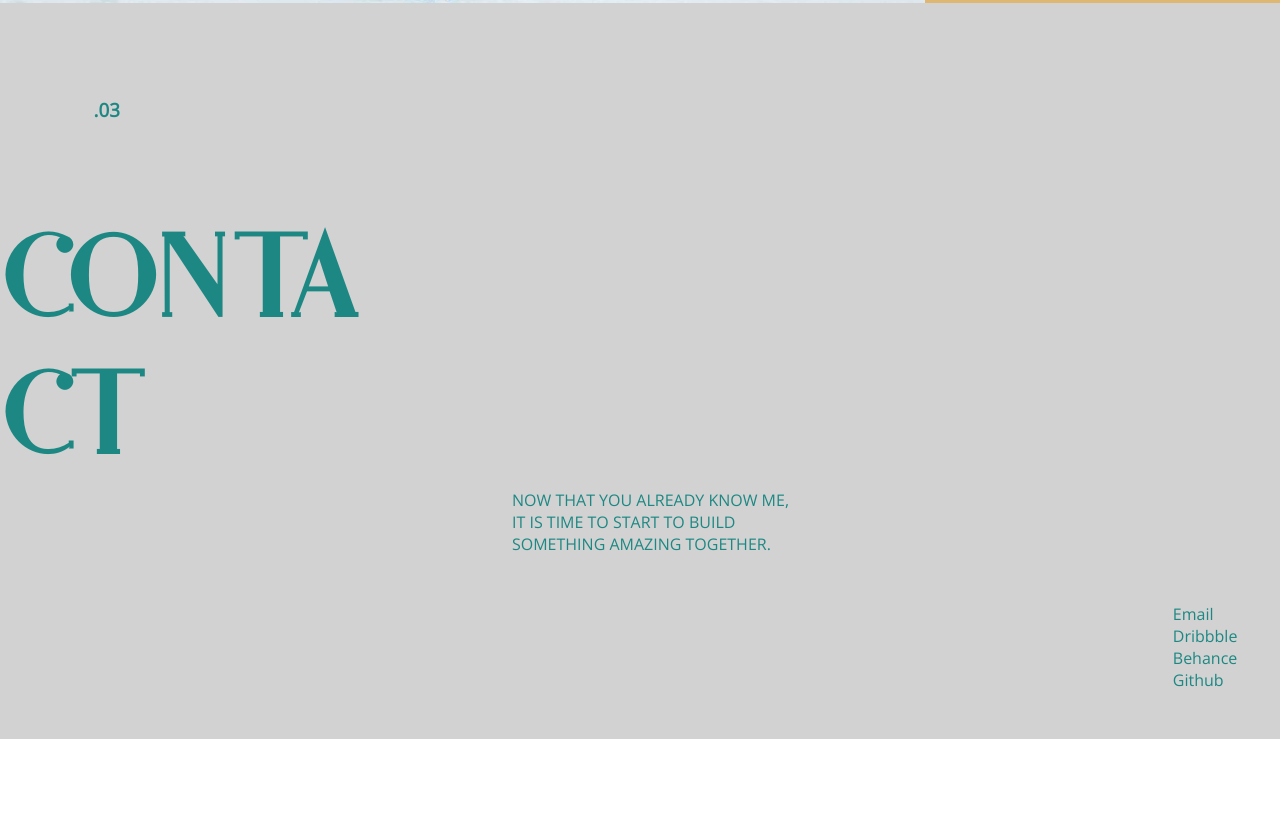
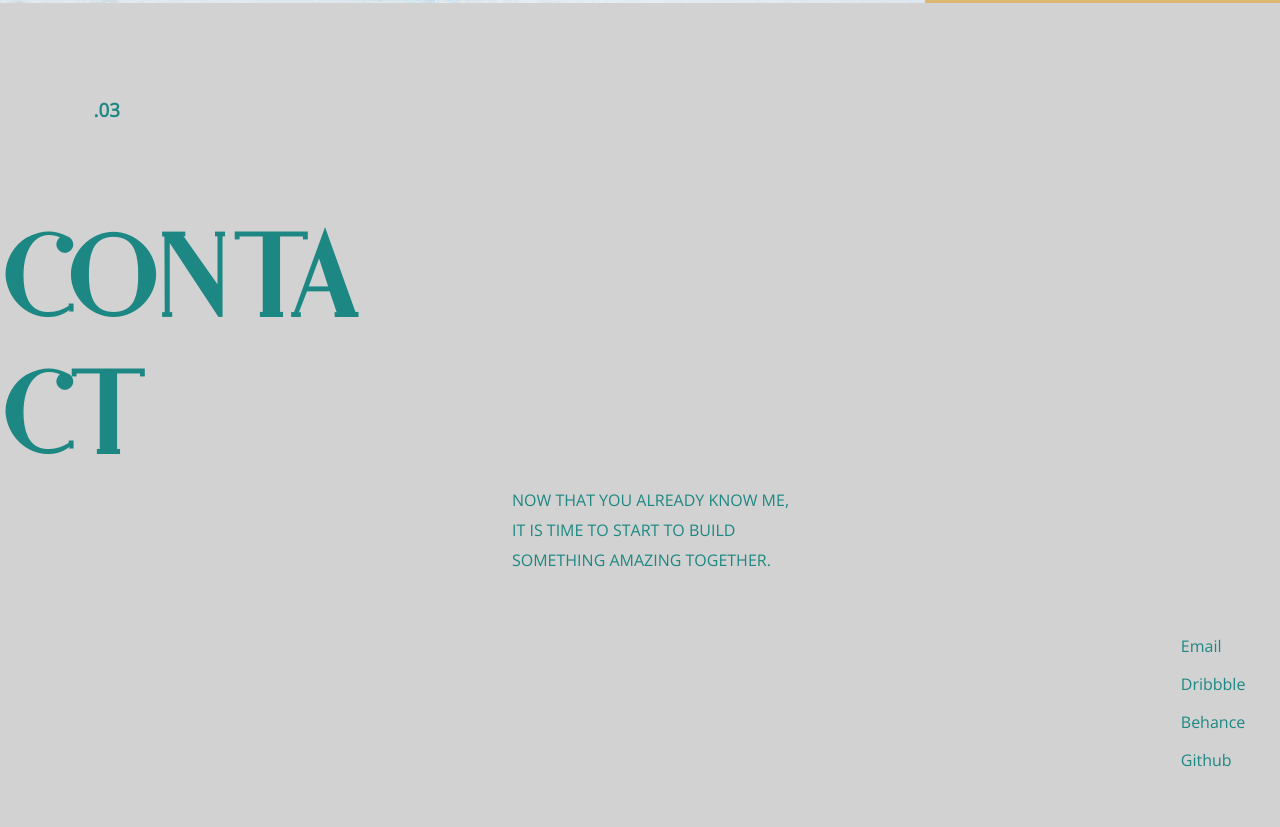
Before and after one commit to iwinter74/Folio_Projekt, a plain HTML site: page index.html in a window 1280 px wide. Shown: the part 5238-6065 px from the top of the page. Before the commit the page ends 5977 px from the top, so only its background shows below. Drawn offline with nearby package versions, Linux system fonts and the light colour scheme.

Commit message:
Folio Projekt v.0.1.3

```diff
--- a/assets/css/style.css
+++ b/assets/css/style.css
@@ -146,22 +146,24 @@ section:nth-of-type(8) {
 section:nth-of-type(8) p {
     width: 30%;
     padding-left: 40%;
+    padding-bottom: 0.5em;
 }
-nav {
+aside nav {
     background: #D2D2D2;
     padding: 3em;
 }
-nav ul li {
-    display: inline;
+aside nav ul li {
+    display: inline-block;
+    padding: 0.5em
 }
-nav ul {
+aside nav ul {
     padding-left: 95%;
 }
-nav a {
+aside nav a {
     text-decoration: none;
     color:  #1d8883
 }
-nav a:hover {
+aside nav a:hover {
     text-decoration: underline #1d8883
 }
 
--- a/index.html
+++ b/index.html
@@ -8,6 +8,7 @@
     <link rel="stylesheet" href="assets/css/style.css">
     <link href="https://fonts.googleapis.com/css2?family=Open+Sans:wght@300&display=swap" rel="stylesheet">
 </head>
+
 <body>
     <header>
         <ul>
@@ -99,6 +100,7 @@
             SOMETHING AMAZING TOGETHER.
         </p>
     </section>
+    <aside>
         <nav>
             <ul>
                 <li><a href="#">Email</a></li>
@@ -107,6 +109,7 @@
                 <li><a href="#">Github</a></li>
             </ul>
         </nav>
+    </aside>
 </body>
 
 </html>
```
Lines whose indentation alone changed are shown as unchanged.
